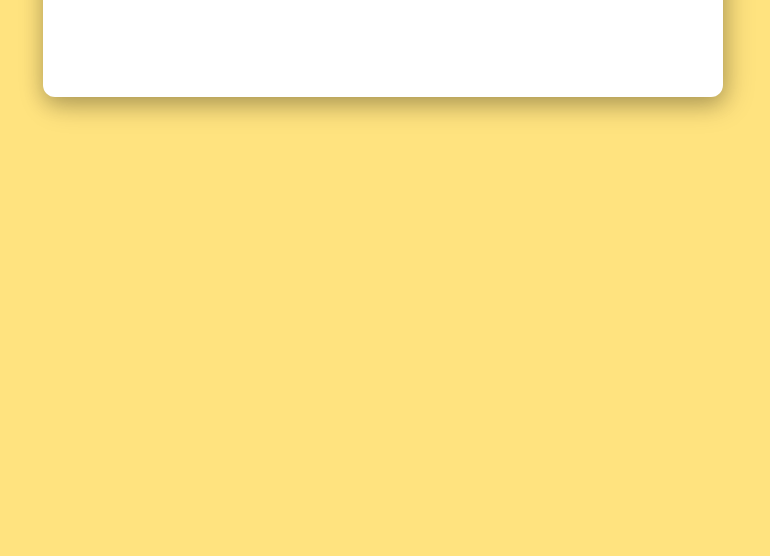
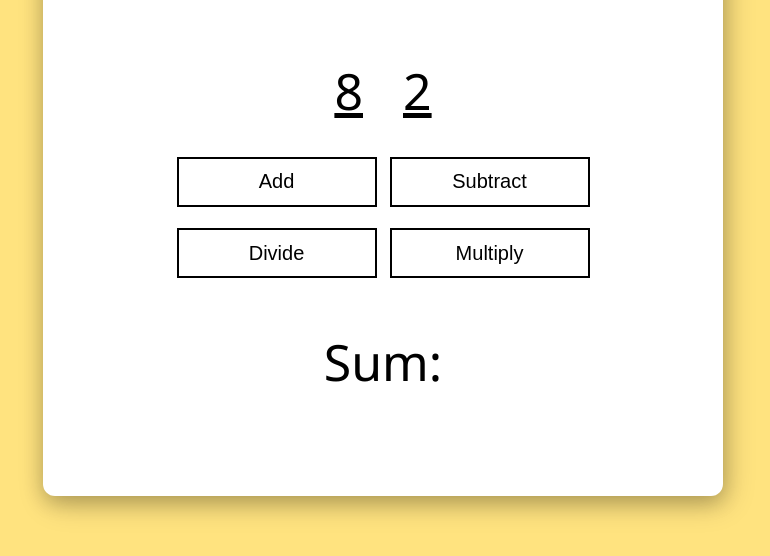
Before and after one commit to Benjie-codes/git_test, a plain HTML site: page excercise.html in a window 1280 px wide. Shown: the part 380-936 px from the top of the page, without its empty margins (257-1027 px from the left). Before the commit the page ends 800 px from the top, so only its background shows below. Drawn offline with Linux system fonts and the light colour scheme.

Commit message:
update files

```diff
--- a/excercise.html
+++ b/excercise.html
@@ -11,6 +11,20 @@
     <div class="card">
         <div class="card_body">
             <p id="welcome-el"></p>
+            <div class="calculator">
+              <div class="num">
+                <p class="num1-el" id="num1-el"></p>
+                <p class="num1-el sym" id="symbol"></p>
+                <p class="num2-el" id="num2-el"></p>
+              </div>
+              <div class="btnn">
+                <button class="bttn" onclick="add()">Add</button>
+                <button class="bttn" onclick="subtract()">Subtract</button>
+                <button class="bttn" onclick="divide()">Divide</button>
+                <button class="bttn" onclick="multiply()">Multiply</button>
+              </div>
+              <p class="sum" id="sum-el">Sum: </p>
+            </div>
         </div>
     </div>
   </body>
--- a/excercise.js
+++ b/excercise.js
@@ -52,21 +52,54 @@ console.log(fullName)
 // }
 // welcome()
 
-let myPoints = 3
+// let myPoints = 3
 
-function add3Points(){
-    myPoints += 3
-    console.log(myPoints)
+// function add3Points(){
+//     myPoints += 3
+//     console.log(myPoints)
+// }
+
+// function remove1Point(){
+//     myPoints -= 1
+//     console.log(myPoints)
+// }
+
+// add3Points()
+// add3Points()
+// remove1Point()
+// remove1Point()
+// add3Points()
+// console.log(myPoints)
+
+let num1 = 8
+let num2 = 2
+
+let num1El = document.getElementById("num1-el").textContent= num1
+let num2El = document.getElementById("num2-el").textContent= num2
+let symEl = document.getElementById("symbol")
+
+let totalEl = document.getElementById("sum-el")
+
+function add(){
+    addition = num1 + num2
+    totalEl.textContent += addition
+    symEl.textContent = ('+')
 }
 
-function remove1Point(){
-    myPoints -= 1
-    console.log(myPoints)
+function subtract(){
+    sub = num1 - num2
+    totalEl.textContent += sub
+    symEl.textContent = ('-')
 }
 
-add3Points()
-add3Points()
-remove1Point()
-remove1Point()
-add3Points()
-console.log(myPoints)
+function divide(){
+    div = num1 / num2
+    totalEl.textContent += div
+    symEl.textContent = ('/')
+}
+
+function multiply(){
+    mult = num1 * num2
+    totalEl.textContent += mult
+    symEl.textContent = ('*')
+}
--- a/index.css
+++ b/index.css
@@ -59,3 +59,27 @@ h2{
     color: red;
     font-size: 20px;
 }
+.bttn{
+    width: 200px;
+    height: 50px;
+    background-color: white;
+    color: black;
+    border: 2px solid black;
+    font-size: 20px;
+}
+.bttn:hover{
+    background-color: black;
+    color: white;
+    cursor: pointer;
+}
+.num{
+    display: flex;
+    justify-content: center;
+}
+.num1-el, .num2-el{
+    margin: 10px;
+    text-decoration: underline;
+}
+.sym{
+    text-decoration: none;
+}
```
Also changed, not shown: 1 other file.
